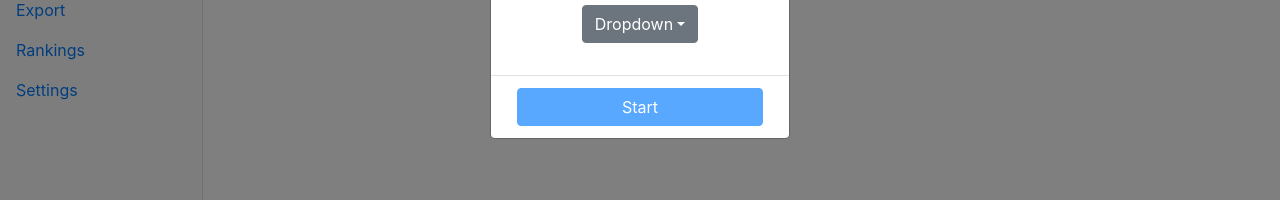
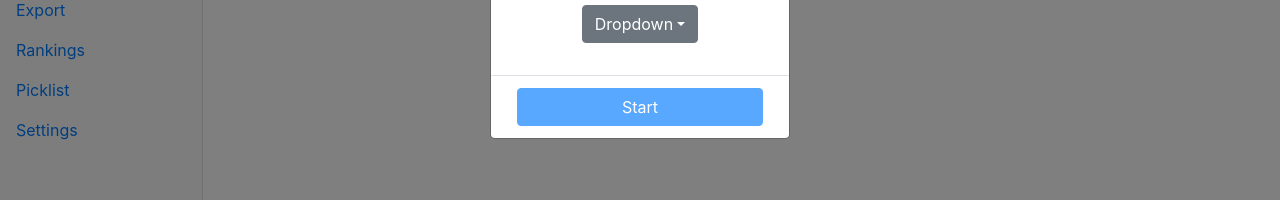
Before and after one commit to codejvn/MasterScout, a React (Create React App) app: page / in a window 1280 px wide. Both pictures are taken after a click on the button "Start Scouting". Shown: the part 227-427 px from the top of the page. Built offline with nearby package versions, Linux system fonts and the light colour scheme.

Commit message:
started working on picklist template

```diff
--- /dev/null
+++ b/src/Components/Layout/Picklist.js
@@ -0,0 +1,45 @@
+import React, { Component } from "react";
+import Container from "react-bootstrap/Container";
+import Row from 'react-bootstrap/Row';
+import Col from 'react-bootstrap/Col';
+import Table from 'react-bootstrap/Table';
+import DeleteIcon from '@material-ui/icons/Delete';
+
+export class Picklist extends Component {
+    showRanks = () => {
+        let chart = [];
+        for (var i = 0; i <= 24; i++) {
+            chart.push(
+                <tr style={spacer}>
+                    <td>{i}</td>
+                    <td>Picklist format</td>
+                    <td><DeleteIcon></DeleteIcon></td>
+                </tr>
+            );
+        }
+        return chart;
+    }
+    render() {
+        return (
+            <Container>
+                <Row className="border-bottom">
+                    <Col>
+                        <h2 style={header}>Picklist</h2>
+                    </Col>
+                </Row>
+                <Table striped style={spacer}>
+                    <tbody>
+                        {this.showRanks()}
+                    </tbody>
+                </Table>
+            </Container>
+        );
+    }
+}
+const header = {
+    marginBottom: "2%",
+    marginTop: "2%",
+};
+const spacer = {
+
+};
--- a/src/Components/Sidebar.js
+++ b/src/Components/Sidebar.js
@@ -26,7 +26,10 @@ export class Sidebar extends Component {
               <Nav.Link eventKey="6"> Rankings </Nav.Link>
             </Nav.Item>
             <Nav.Item>
-              <Nav.Link eventKey="7">Settings</Nav.Link>
+              <Nav.Link eventKey="7"> Picklist </Nav.Link>
+            </Nav.Item>
+            <Nav.Item>
+              <Nav.Link eventKey="8">Settings</Nav.Link>
             </Nav.Item>
             <Nav.Item></Nav.Item>
           </Nav>
--- a/src/Components/SidebarContents.js
+++ b/src/Components/SidebarContents.js
@@ -8,6 +8,7 @@ import { Settings } from "./Layout/Settings";
 import { Compare } from "./Layout/Compare.js";
 import { Export } from "./Layout/Export.js";
 import { Rankings } from "./Layout/Rankings.js";
+import { Picklist } from './Layout/Picklist';
 
 export class SidebarContents extends Component {
   render() {
@@ -33,6 +34,9 @@ export class SidebarContents extends Component {
             <Rankings />
           </Tab.Pane>
           <Tab.Pane eventKey="7">
+            <Picklist />
+          </Tab.Pane>
+          <Tab.Pane eventKey="8">
             <Settings />
           </Tab.Pane>
         </Tab.Content>
```
